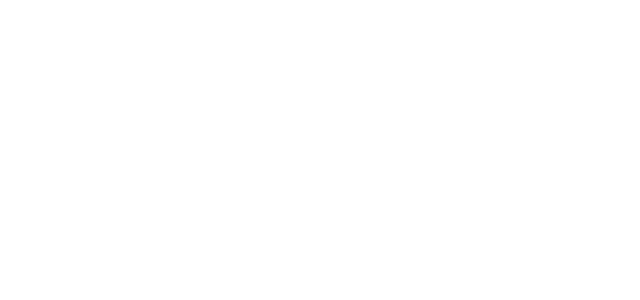
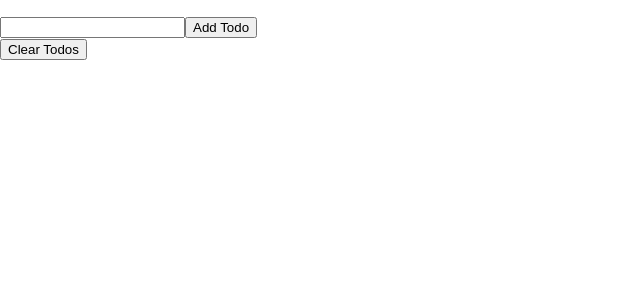
Before and after one commit to zxt1996/learn-immer, a React (Create React App) app: page / in a window 1280 px wide. Shown: the top 300 px of the page, without its empty margins (0-640 px from the left). Built offline with nearby package versions, Linux system fonts and the light colour scheme.

Commit message:
use-immer的使用

```diff
--- a/package.json
+++ b/package.json
@@ -15,7 +15,8 @@
     "react": "^16.13.1",
     "react-dom": "^16.13.1",
     "react-scripts": "3.4.1",
-    "typescript": "~3.7.2"
+    "typescript": "~3.7.2",
+    "use-immer": "^0.4.2"
   },
   "scripts": {
     "start": "react-scripts start",
--- a/src/App.tsx
+++ b/src/App.tsx
@@ -3,15 +3,19 @@
 // import { test } from './demo/about-produce';
 // import { test } from './demo/about-producer';
 // import { test } from './demo/about-current';
-import { test } from './demo/about-patches';
+// import { test } from './demo/about-patches';
+// import UserCardEditor from './components/UserCardEditor';
+import Todo from './components/useForm';
 
 function App() {
-  useEffect(() => {
-    test();
-  }, []);
+  // useEffect(() => {
+  //   test();
+  // }, []);
   return (
     <div className="App">
       {/* <Users/> */}
+      {/* <UserCardEditor/> */}
+      <Todo/>
     </div>
   );
 }
--- /dev/null
+++ b/src/components/UserCardEditor.tsx
@@ -0,0 +1,31 @@
+import React from 'react';
+import { useImmer } from 'use-immer';
+
+function UserCardEditor() {
+    // useImmer和useState类似，但是在处理多层嵌套的数据时较为方便
+    const [state, setState] = useImmer({
+        id: 14,
+        email: "example@domain.com",
+        profile: {
+            name: "Horus",
+            bio: "Lorem ipsum dolor sit amet..."
+        }
+    })
+
+    const changeName = (name: string) => {
+        setState(draft => {
+            draft.profile.name = name;
+        })
+    }
+
+    return (
+        <div>
+            <h4>
+                {state.profile.name}
+            </h4>
+            <button onClick={() => changeName('jo')}>changeName</button>
+        </div>
+    )
+}
+
+export default UserCardEditor;
--- /dev/null
+++ b/src/components/useForm.tsx
@@ -0,0 +1,69 @@
+import React, { useRef } from 'react';
+import { useImmerReducer } from 'use-immer';
+
+interface nowState {
+    id: string;
+    text: string | null;
+}
+
+const initialState:nowState[] = [];
+const reducer = (draft: (nowState[] | undefined), action: {type: string; item?: nowState}) => {
+  switch (action.type) {
+    case "ADD_ITEM":
+        if (action.item && draft) {
+            draft.push(action.item);
+        }
+      return;
+    case "CLEAR_LIST":
+      return initialState;
+    default:
+      return draft;
+  }
+}
+const Todo = () => {
+  const inputEl = useRef<HTMLInputElement>(null);
+  const [state, dispatch] = useImmerReducer(reducer, initialState);
+
+  const handleSubmit = (e: React.FormEvent) => {
+    e.preventDefault()
+    const newItem = {
+      id: Math.random() + '',
+      text: inputEl.current && inputEl.current.value
+    };
+    dispatch({ type: "ADD_ITEM", item: newItem });
+    if (inputEl.current) {
+        inputEl.current.value = "";
+        inputEl.current.focus();
+    }
+  }
+
+  const handleClear = () => {
+    dispatch({ type: 'CLEAR_LIST' })
+  }
+
+  return (
+    <div className='App'>
+      <header className='App-header'>
+        <ul>
+          {(state as nowState[]).map(todo => {
+            return <li key={todo.id}>{todo.text}</li>;
+          })}
+        </ul>
+        <form onSubmit={handleSubmit}>
+          <input type='text' ref={inputEl} />
+          <button
+            type='submit'
+          >
+            Add Todo
+          </button>
+        </form>
+        <button
+          onClick={handleClear}
+        >
+          Clear Todos
+        </button>
+      </header>
+    </div>
+  );
+}
+export default Todo;
```
Also changed, not shown: 1 other file (tests, documents, lock files or other folders).
